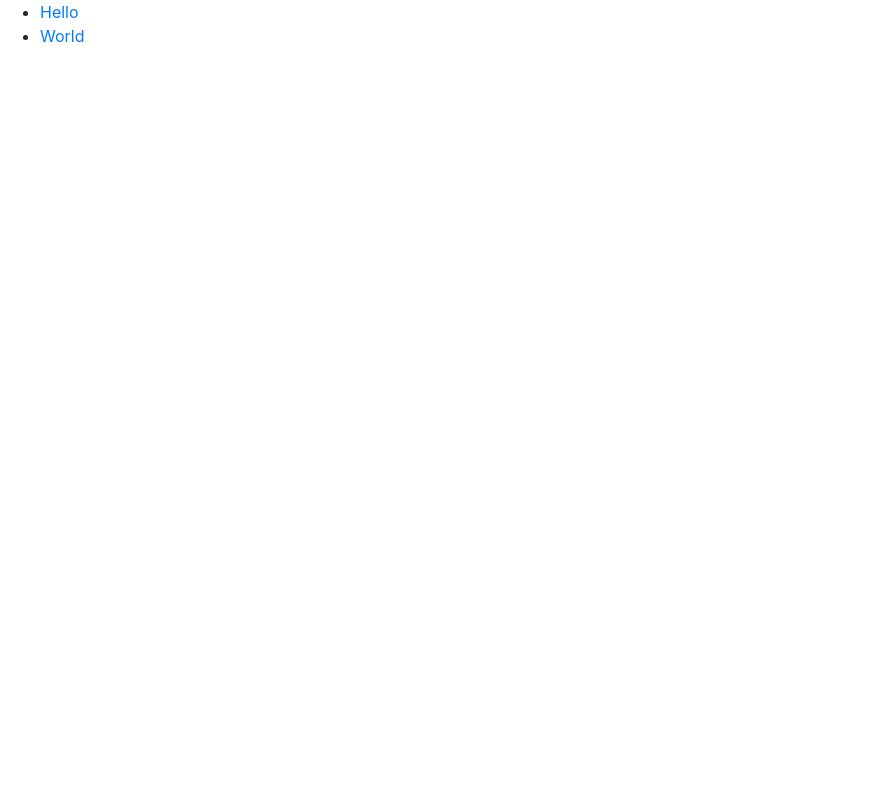
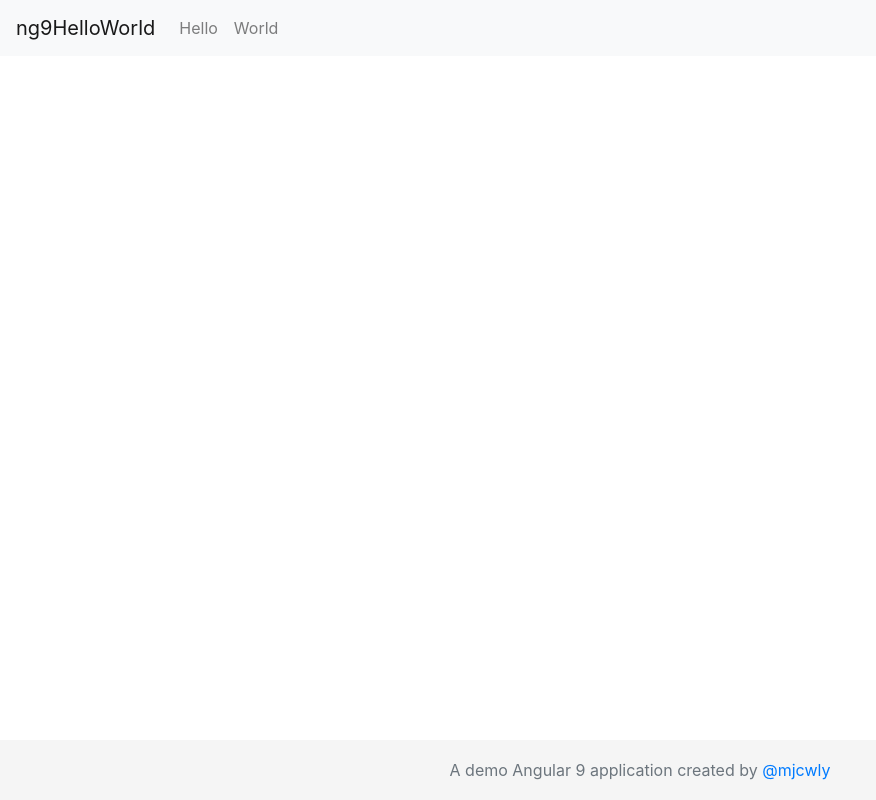
Before and after one commit to mjcwly/ng9HelloWorld, an Angular app: page / in a window 1280 px wide. Shown: the whole page, without its empty margins (0-876 px from the left). Built offline with nearby package versions, Linux system fonts and the light colour scheme.

Commit message:
added-bootstrap-styling

```diff
--- a/src/app/app.component.html
+++ b/src/app/app.component.html
@@ -1,5 +1,32 @@
-<ul>
-  <li><a href="/hello-route">Hello</a></li>
-  <li><a href="/world-route">World</a></li>
-</ul>
-<router-outlet></router-outlet>
+<nav class="navbar navbar-expand-lg navbar-light bg-light">
+  <a class="navbar-brand" href="#">ng9HelloWorld</a>
+  <button class="navbar-toggler" type="button" data-toggle="collapse" data-target="#navbarSupportedContent"
+    aria-controls="navbarSupportedContent" aria-expanded="false" aria-label="Toggle navigation">
+    <span class="navbar-toggler-icon"></span>
+  </button>
+  <div class="collapse navbar-collapse" id="navbarSupportedContent">
+    <ul class="navbar-nav mr-auto">
+      <li class="nav-item">
+        <a class="nav-link" href="/hello-route">Hello</a>
+      </li>
+      <li class="nav-item">
+        <a class="nav-link" href="/world-route">World</a>
+      </li>
+    </ul>
+  </div>
+</nav>
+<div class="container-fluid">
+  <div class="row">
+    <div class="col-md-12">
+      <router-outlet></router-outlet>
+    </div>
+  </div>
+</div>
+<footer class="footer">
+  <div class="container-fluid">
+    <div class="text-muted text-center">
+      A demo Angular 9 application created by
+      <a href="https://twitter.com/mjcwly">@mjcwly</a>
+    </div>
+  </div>
+</footer>
--- a/src/styles.less
+++ b/src/styles.less
@@ -1 +1,10 @@
 /* You can add global styles to this file, and also import other style files */
+.footer {
+  position: absolute;
+  bottom: 0;
+  width: 100%;
+  /* Set the fixed height of the footer here */
+  height: 60px;
+  line-height: 60px; /* Vertically center the text there */
+  background-color: #f5f5f5;
+}
```
